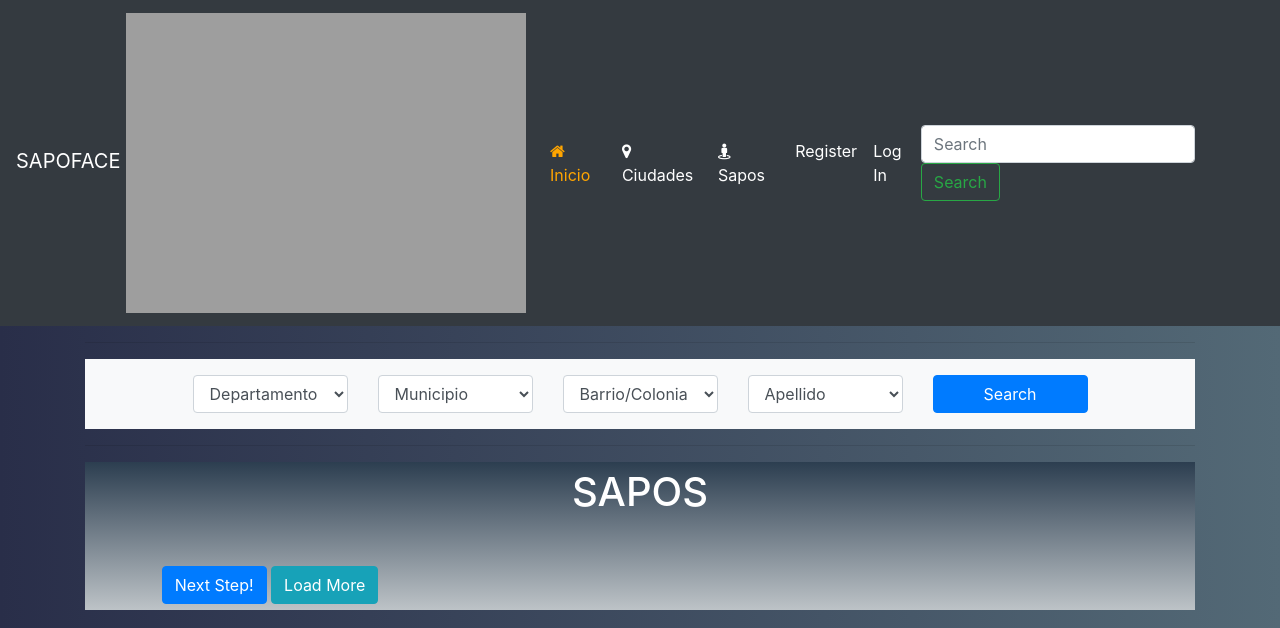
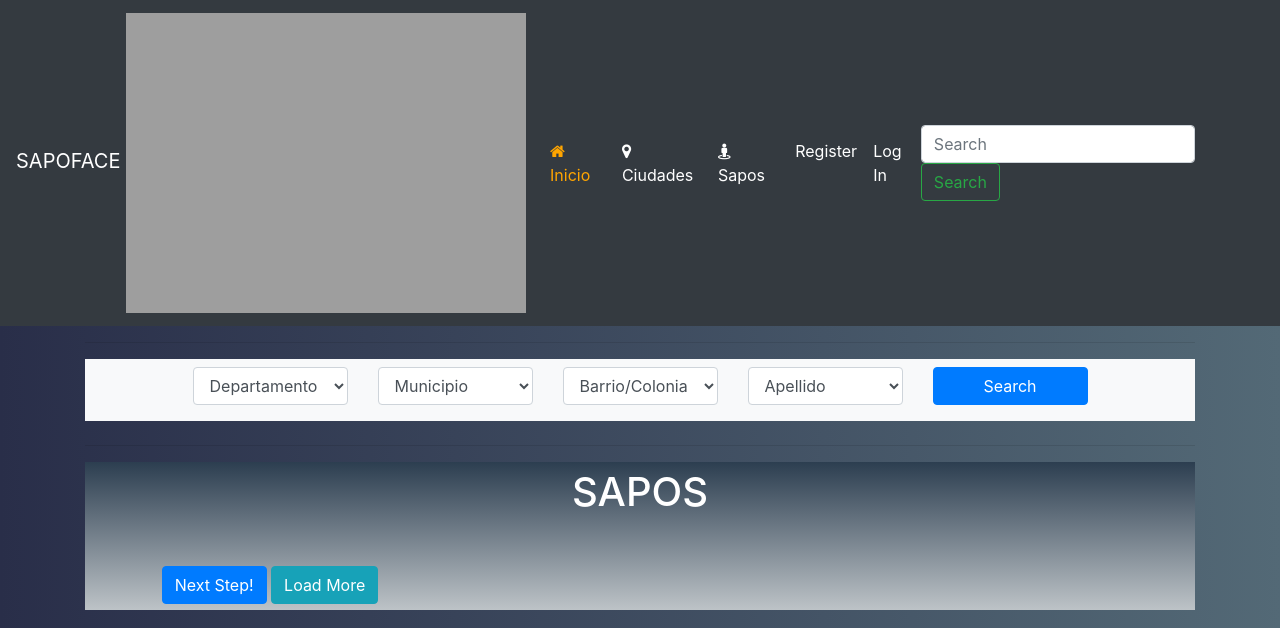
Before and after one commit to DRob08/sapoapp-latest, a Flask app: page /profiles in a window 1280 px wide. Shown: the top 628 px of the page. Run offline with Flask 2, Linux system fonts and the light colour scheme; data that the repository does not hold is empty; some libraries are stand-ins or nearby versions.

Commit message:
Original Commit
Signed-off-by: DRob <Darwin.Robinson8@gmail.com>

```diff
--- a/templates/profiles.html
+++ b/templates/profiles.html
@@ -5,9 +5,9 @@
 
 <hr class="style13">
 <div class="container-fluid bg-light">
-    <div class="row align-items-center justify-content-center">
+    <div class="row align-items-center justify-content-center mb-4">
 
-        <div class="col-md-2 pt-3">
+        <div class="col-md-2 pt-2">
             <div class="form-group">
                 <!--<select name="department" id="department" class="form-control">
                     <option disabled selected hidden>Departamento</option>
@@ -44,7 +44,7 @@
                 </select>
             </div>
         </div>
-        <div class="col-md-2 pt-3">
+        <div class="col-md-2 pt-2">
             <div class="form-group">
                 <select name="municipality" id="municipality" class="form-control">
                     <option disabled selected hidden>Municipio</option>
@@ -62,7 +62,7 @@
                 </select>
             </div>
         </div>
-        <div class="col-md-2 pt-3">
+        <div class="col-md-2 pt-2">
             <div class="form-group ">
                 <select name="area" id="area" class="form-control">
                     <option disabled selected hidden>Barrio/Colonia</option>
@@ -79,7 +79,7 @@
                 </select>
             </div>
         </div>
-        <div class="col-md-2 pt-3">
+        <div class="col-md-2 pt-2">
             <div class="form-group">
                 <select id="inputState" class="form-control">
                     <option disabled selected hidden>Apellido</option>
@@ -90,7 +90,7 @@
                 </select>
             </div>
         </div>
-        <div class="col-md-2">
+        <div class="col-md-2 mb-2">
 
             <button id="mysearch" type="submit" class="btn btn-primary btn-block">Search</button>
 
```
